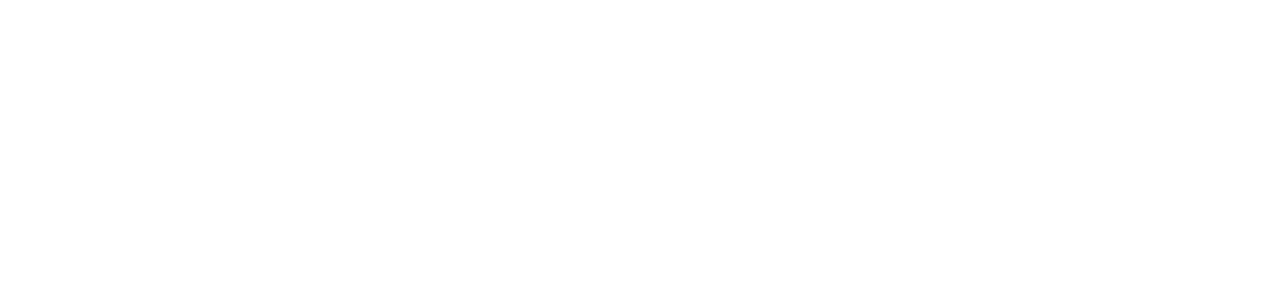
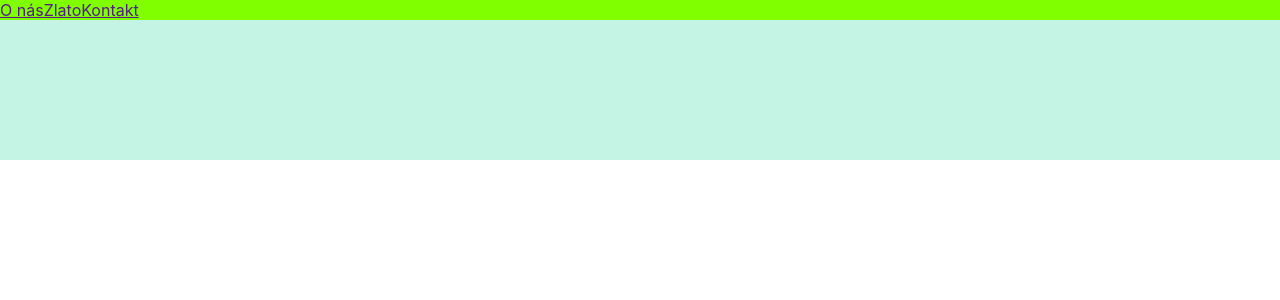
Before and after one commit to kovernikov/olivia-diamond, a React (Create React App) app: page / in a window 1280 px wide. Shown: the top 300 px of the page. Built offline with nearby package versions, Linux system fonts and the light colour scheme.

Commit message:
second commit

```diff
--- a/src/App.css
+++ b/src/App.css
@@ -1,38 +1,3 @@
 .App {
-  text-align: center;
+
 }
-
-.App-logo {
-  height: 40vmin;
-  pointer-events: none;
-}
-
-@media (prefers-reduced-motion: no-preference) {
-  .App-logo {
-    animation: App-logo-spin infinite 20s linear;
-  }
-}
-
-.App-header {
-  background-color: #282c34;
-  min-height: 100vh;
-  display: flex;
-  flex-direction: column;
-  align-items: center;
-  justify-content: center;
-  font-size: calc(10px + 2vmin);
-  color: white;
-}
-
-.App-link {
-  color: #61dafb;
-}
-
-@keyframes App-logo-spin {
-  from {
-    transform: rotate(0deg);
-  }
-  to {
-    transform: rotate(360deg);
-  }
-}
--- a/src/App.tsx
+++ b/src/App.tsx
@@ -1,11 +1,12 @@
 import React from 'react';
 import logo from './logo.svg';
 import './App.css';
+import Header from './header/Header';
 
 function App() {
   return (
     <div className="App">
-
+      <Header/>
     </div>
   );
 }
--- /dev/null
+++ b/src/header/Header.module.css
@@ -0,0 +1,4 @@
+.header {
+    background-color: rgba(186, 243, 223, 0.85);
+    height: 20vh;
+}
--- /dev/null
+++ b/src/header/Header.tsx
@@ -0,0 +1,13 @@
+import React from 'react';
+import style from './Header.module.css';
+import Nav from '../nav/Nav';
+
+function Header() {
+	return (
+		<div className={style.header}>
+			<Nav/>
+		</div>
+	);
+}
+
+export default Header;
--- /dev/null
+++ b/src/nav/Nav.module.css
@@ -0,0 +1,3 @@
+.nav{
+    background-color: chartreuse;
+}
--- /dev/null
+++ b/src/nav/Nav.tsx
@@ -0,0 +1,14 @@
+import React from 'react';
+import style from './Nav.module.css';
+
+function Nav() {
+	return (
+		<div className={style.nav}>
+			<a href="">O nás</a>
+			<a href="">Zlato</a>
+			<a href="">Kontakt</a>
+		</div>
+	);
+}
+
+export default Nav;
```
